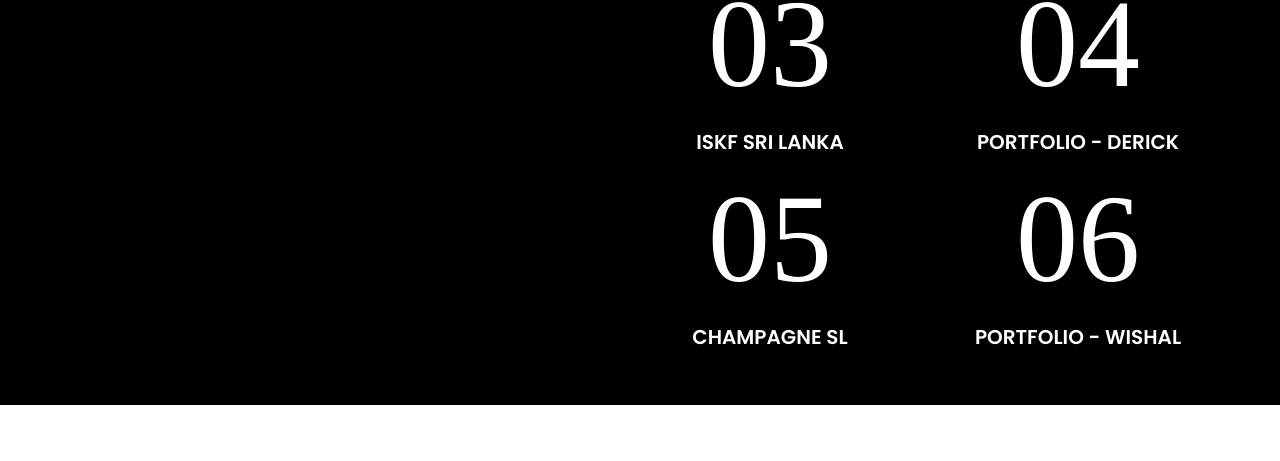
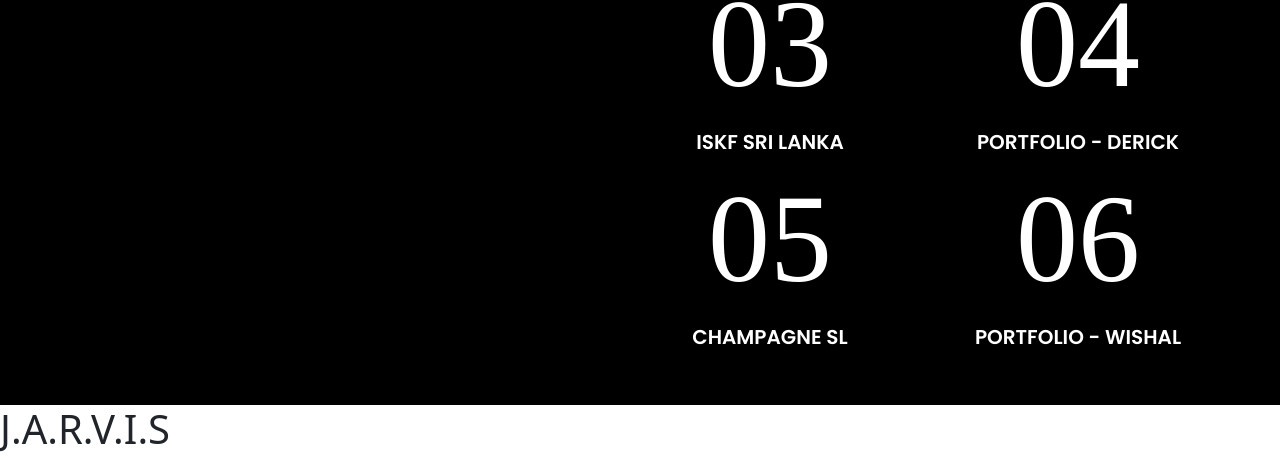
Before and after one commit to JARVISTechnologiesLK/J.A.R.V.I.S-LK-Web-, a plain HTML site: page HOME/index.html in a window 1280 px wide. Shown: the part 1872-2333 px from the top of the page. Before the commit the page ends 2277 px from the top, so only its background shows below. Drawn offline with Linux system fonts and the light colour scheme; a web font is replaced by a local one.

Commit message:
ContentU

```diff
--- a/HOME/assets/css/index.css
+++ b/HOME/assets/css/index.css
@@ -196,7 +196,7 @@ section{
 }
 
 #work-img{
-    width: 50%;
+    width: 55%;
     height: auto;
 }
 
@@ -235,3 +235,7 @@ section{
     color: #FFFFFF;
 
 }
+
+#contact{
+    background: #FFFFFF;
+}
--- a/HOME/index.html
+++ b/HOME/index.html
@@ -120,6 +120,9 @@
             </div>
         </div>
     </section>
+    <section id="contact">
+    <h1>J.A.R.V.I.S</h1>
+    </section>
 </main>
 <script src="assets/js/jquery-3.6.3.min.js"></script>
 <script src="assets/js/bootstrap.min.js"></script>
```
